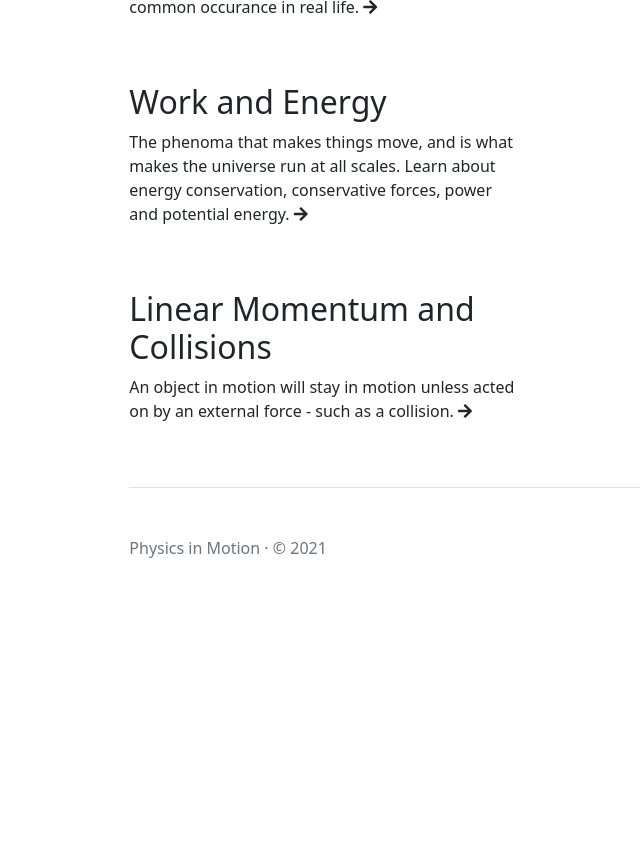
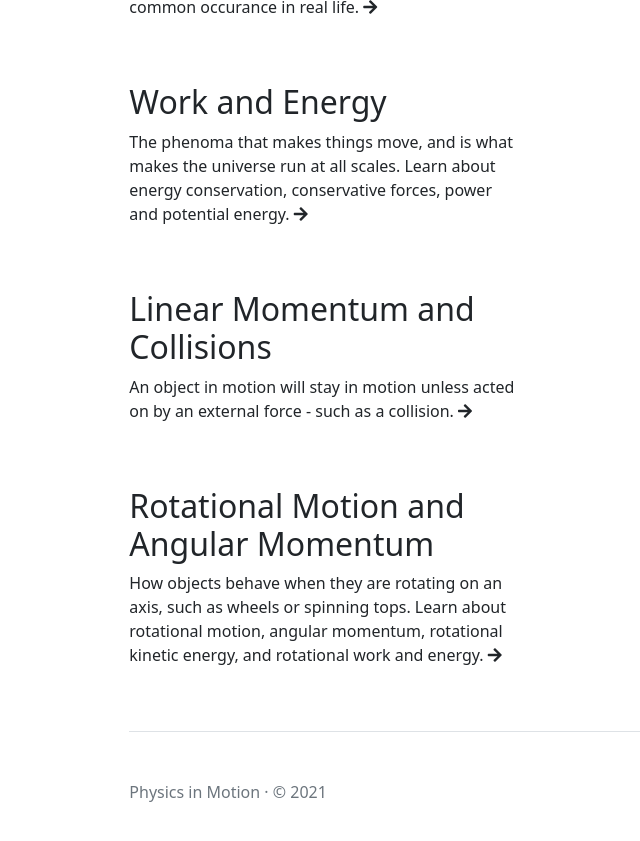
Before and after one commit to LeNPaul/physics-in-motion-client, a Jekyll site: the page built from index.html, in a window 1280 px wide and 900 px high, scrolled down 1156 px. Shown: the top 841 px of the window, without its empty margins (100-740 px from the left). Built offline with Jekyll 4.4.1, drawn with Linux system fonts in a browser that asks for light colours; nearby versions of some CDN libraries; before the commit the page ends 1812 px from its top, so only the background shows below that.

Commit message:
Add rotational motion and angular momentum lessons modules

```diff
--- a/index.html
+++ b/index.html
@@ -50,14 +50,14 @@ title: "Home"
     <p>An object in motion will stay in motion unless acted on by an external force - such as a collision. <a href="/linear-momentum-and-collisions" class="text-dark"><i class="fas fa-arrow-right"></i></a></p>
   </div>
 </div>
-<!--
+
 <div class="row g-5 mb-5">
   <div class="col-md-6">
     <h2>Rotational Motion and Angular Momentum</h2>
-    <p>How objects behave when they are rotating on an axis, such as wheels or spinning tops. <a href="/rotational-motion-and-angular-momentum" class="text-dark"><i class="fas fa-arrow-right"></i></a></p>
+    <p>How objects behave when they are rotating on an axis, such as wheels or spinning tops. Learn about rotational motion, angular momentum, rotational kinetic energy, and rotational work and energy. <a href="/rotational-motion-and-angular-momentum" class="text-dark"><i class="fas fa-arrow-right"></i></a></p>
   </div>
 </div>
-
+<!--
 <div class="row g-5 mb-5">
   <div class="col-md-6">
     <h2>Oscillations</h2>
--- /dev/null
+++ b/lessons/rotational-motion-and-angular-momentum.html
@@ -0,0 +1,57 @@
+---
+layout: default
+title: "Rotational Motion and Angular Momentum"
+permalink: /rotational-motion-and-angular-momentum
+---
+
+<h1>Rotational Motion and Angular Momentum</h1>
+<p class="fs-5 col-md-8 mb-5">How objects behave when they are rotating on an axis, such as wheels or spinning tops. Learn about rotational motion, angular momentum, rotational kinetic energy, and rotational work and energy.</p>
+
+<div class="row g-5 mb-3">
+  <div class="col-md-6">
+    <h2>Angular Variables</h2>
+    <p>Start with the variables we use to describe angular motion. <a href="/rotational-motion-and-angular-momentum/angular-variables" class="text-dark"><i class="fas fa-arrow-right"></i></a></p>
+  </div>
+</div>
+
+<div class="row g-5 mb-3">
+  <div class="col-md-6">
+    <h2>Equations of Rotational Motion</h2>
+    <p>Learn the equations we use to describe angular motion. <a href="/rotational-motion-and-angular-momentum/equations-of-rotational-motion" class="text-dark"><i class="fas fa-arrow-right"></i></a></p>
+  </div>
+</div>
+
+<div class="row g-5 mb-3">
+  <div class="col-md-6">
+    <h2>Rotational Kinetic Energy</h2>
+    <p>Learn about rotational kinetic energy. <a href="/rotational-motion-and-angular-momentum/rotational-kinetic-energy" class="text-dark"><i class="fas fa-arrow-right"></i></a></p>
+  </div>
+</div>
+
+<div class="row g-5 mb-3">
+  <div class="col-md-6">
+    <h2>Axis Theorems</h2>
+    <p>Learn about the axis theorems. <a href="/rotational-motion-and-angular-momentum/axis-theorems" class="text-dark"><i class="fas fa-arrow-right"></i></a></p>
+  </div>
+</div>
+
+<div class="row g-5 mb-3">
+  <div class="col-md-6">
+    <h2>Torque</h2>
+    <p>Learn about torque. <a href="/rotational-motion-and-angular-momentum/torque" class="text-dark"><i class="fas fa-arrow-right"></i></a></p>
+  </div>
+</div>
+
+<div class="row g-5 mb-3">
+  <div class="col-md-6">
+    <h2>Rotational Work and Power</h2>
+    <p>Learn about rotational work and power. <a href="/rotational-motion-and-angular-momentum/rotational-work-and-power" class="text-dark"><i class="fas fa-arrow-right"></i></a></p>
+  </div>
+</div>
+
+<div class="row g-5 mb-3">
+  <div class="col-md-6">
+    <h2>Angular Momentum</h2>
+    <p>Learn about angular momentum. <a href="/rotational-motion-and-angular-momentum/angular-momentum" class="text-dark"><i class="fas fa-arrow-right"></i></a></p>
+  </div>
+</div>
```
Also changed, not shown: lessons/rotational-motion-and-angular-momentum/angular-momentum.html (added, +28 -0 lines), lessons/rotational-motion-and-angular-momentum/angular-variables.html (added, +30 -0 lines), lessons/rotational-motion-and-angular-momentum/axis-theorems.html (added, +24 -0 lines), lessons/rotational-motion-and-angular-momentum/equations-of-rotational-motion.html (added, +30 -0 lines), lessons/rotational-motion-and-angular-momentum/rotational-kinetic-energy.html (added, +45 -0 lines), lessons/rotational-motion-and-angular-momentum/rotational-work-and-power.html (added, +22 -0 lines), lessons/rotational-motion-and-angular-momentum/torque.html (added, +26 -0 lines).
